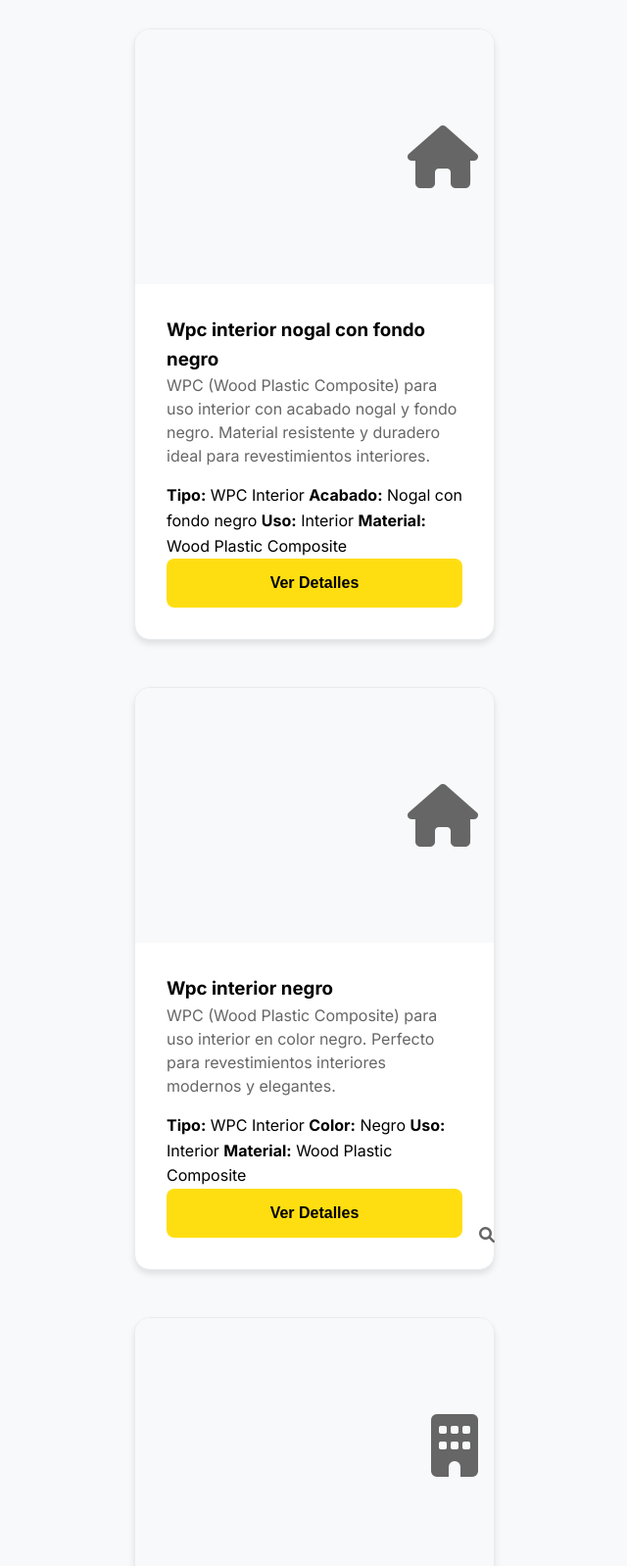
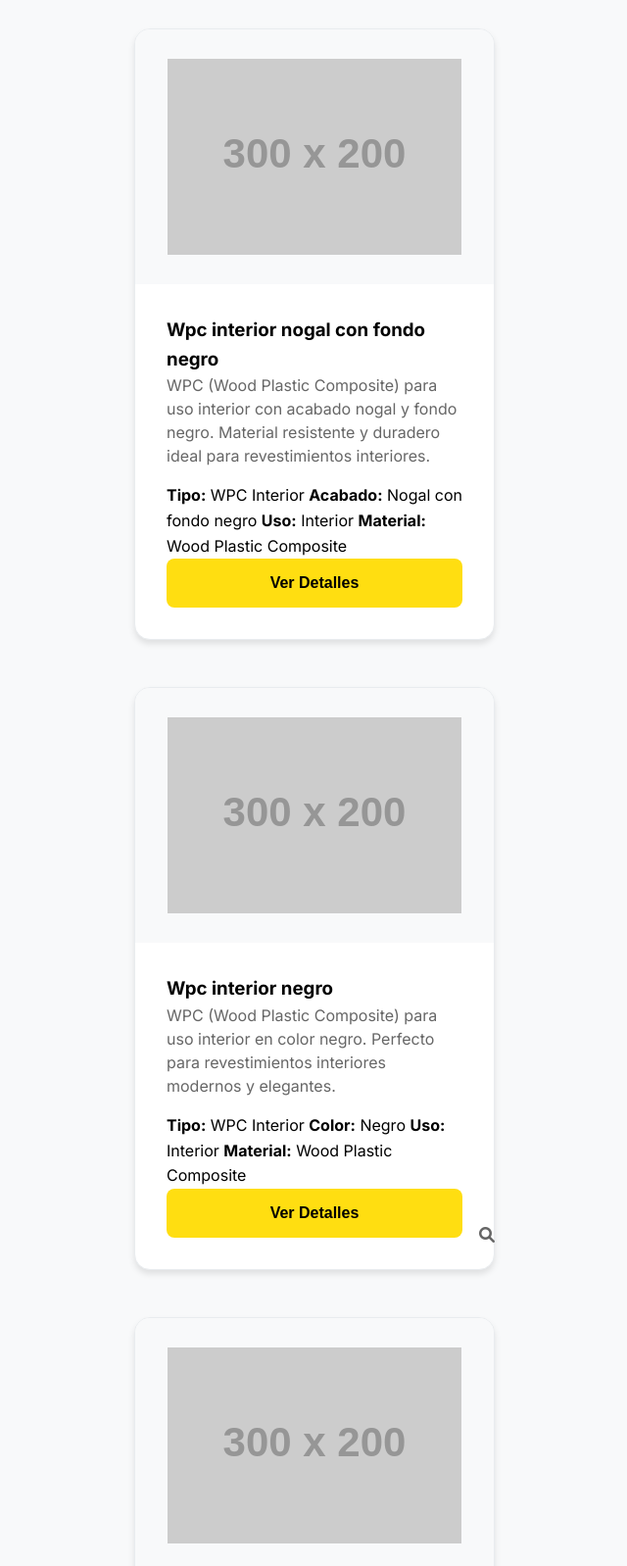
Before and after one commit to lanjal933/ObraSecoCatalogo, a website: page index.html in a window 1280 px wide. Shown: the part 1122-2720 px from the top of the page at 98% size, without its empty margins (319-959 px from the left). Drawn offline with Linux system fonts and the light colour scheme; placeholder pictures from the web are drawn by us.

```diff
--- a/index.html
+++ b/index.html
@@ -72,7 +72,7 @@
                 <!-- Producto 1: Wpc interior nogal con fondo negro -->
                 <div class="product-card" data-product-id="1">
                     <div class="product-image">
-                        <i class="fas fa-home"></i>
+                        <img src="https://via.placeholder.com/300x200/8B4513/FFFFFF?text=WPC+Interior+Nogal" alt="WPC Interior Nogal con fondo negro" class="product-img">
                     </div>
                     <div class="product-info">
                         <h3 class="product-name">Wpc interior nogal con fondo negro</h3>
@@ -90,7 +90,7 @@
                 <!-- Producto 2: Wpc interior negro -->
                 <div class="product-card" data-product-id="2">
                     <div class="product-image">
-                        <i class="fas fa-home"></i>
+                        <img src="https://via.placeholder.com/300x200/000000/FFFFFF?text=WPC+Interior+Negro" alt="WPC Interior Negro" class="product-img">
                     </div>
                     <div class="product-info">
                         <h3 class="product-name">Wpc interior negro</h3>
@@ -108,7 +108,7 @@
                 <!-- Producto 3: Wpc exterior negro -->
                 <div class="product-card" data-product-id="3">
                     <div class="product-image">
-                        <i class="fas fa-building"></i>
+                        <img src="https://via.placeholder.com/300x200/2C2C2C/FFFFFF?text=WPC+Exterior+Negro" alt="WPC Exterior Negro" class="product-img">
                     </div>
                     <div class="product-info">
                         <h3 class="product-name">Wpc exterior negro</h3>
@@ -126,7 +126,7 @@
                 <!-- Producto 4: Wpc exterior nogal oscuro -->
                 <div class="product-card" data-product-id="4">
                     <div class="product-image">
-                        <i class="fas fa-building"></i>
+                        <img src="https://via.placeholder.com/300x200/654321/FFFFFF?text=WPC+Exterior+Nogal" alt="WPC Exterior Nogal Oscuro" class="product-img">
                     </div>
                     <div class="product-info">
                         <h3 class="product-name">Wpc exterior nogal oscuro</h3>
--- a/script.js
+++ b/script.js
@@ -164,7 +164,7 @@
                 id: 1,
                 name: "Wpc interior nogal con fondo negro",
                 description: "WPC (Wood Plastic Composite) para uso interior con acabado nogal y fondo negro. Material resistente y duradero ideal para revestimientos interiores.",
-                image: "fas fa-home",
+                image: "https://via.placeholder.com/300x200/8B4513/FFFFFF?text=WPC+Interior+Nogal",
                 specifications: {
                     "Tipo": "WPC Interior",
                     "Acabado": "Nogal con fondo negro",
@@ -176,7 +176,7 @@
                 id: 2,
                 name: "Wpc interior negro",
                 description: "WPC (Wood Plastic Composite) para uso interior en color negro. Perfecto para revestimientos interiores modernos y elegantes.",
-                image: "fas fa-home",
+                image: "https://via.placeholder.com/300x200/000000/FFFFFF?text=WPC+Interior+Negro",
                 specifications: {
                     "Tipo": "WPC Interior",
                     "Color": "Negro",
@@ -188,7 +188,7 @@
                 id: 3,
                 name: "Wpc exterior negro",
                 description: "WPC (Wood Plastic Composite) para uso exterior en color negro. Resistente a la intemperie y perfecto para fachadas y revestimientos exteriores.",
-                image: "fas fa-building",
+                image: "https://via.placeholder.com/300x200/2C2C2C/FFFFFF?text=WPC+Exterior+Negro",
                 specifications: {
                     "Tipo": "WPC Exterior",
                     "Color": "Negro",
@@ -200,7 +200,7 @@
                 id: 4,
                 name: "Wpc exterior nogal oscuro",
                 description: "WPC (Wood Plastic Composite) para uso exterior con acabado nogal oscuro. Ideal para fachadas y revestimientos exteriores con apariencia de madera natural.",
-                image: "fas fa-building",
+                image: "https://via.placeholder.com/300x200/654321/FFFFFF?text=WPC+Exterior+Nogal",
                 specifications: {
                     "Tipo": "WPC Exterior",
                     "Acabado": "Nogal oscuro",
```
